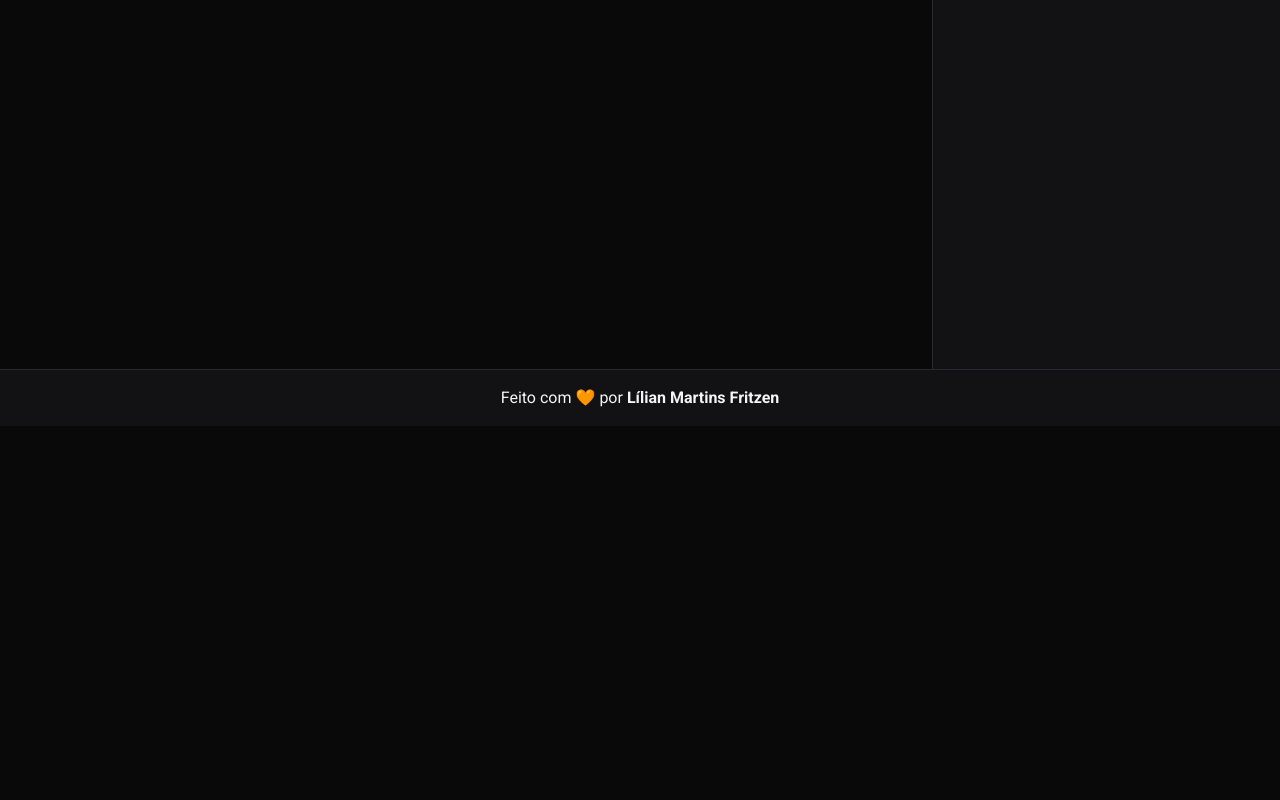
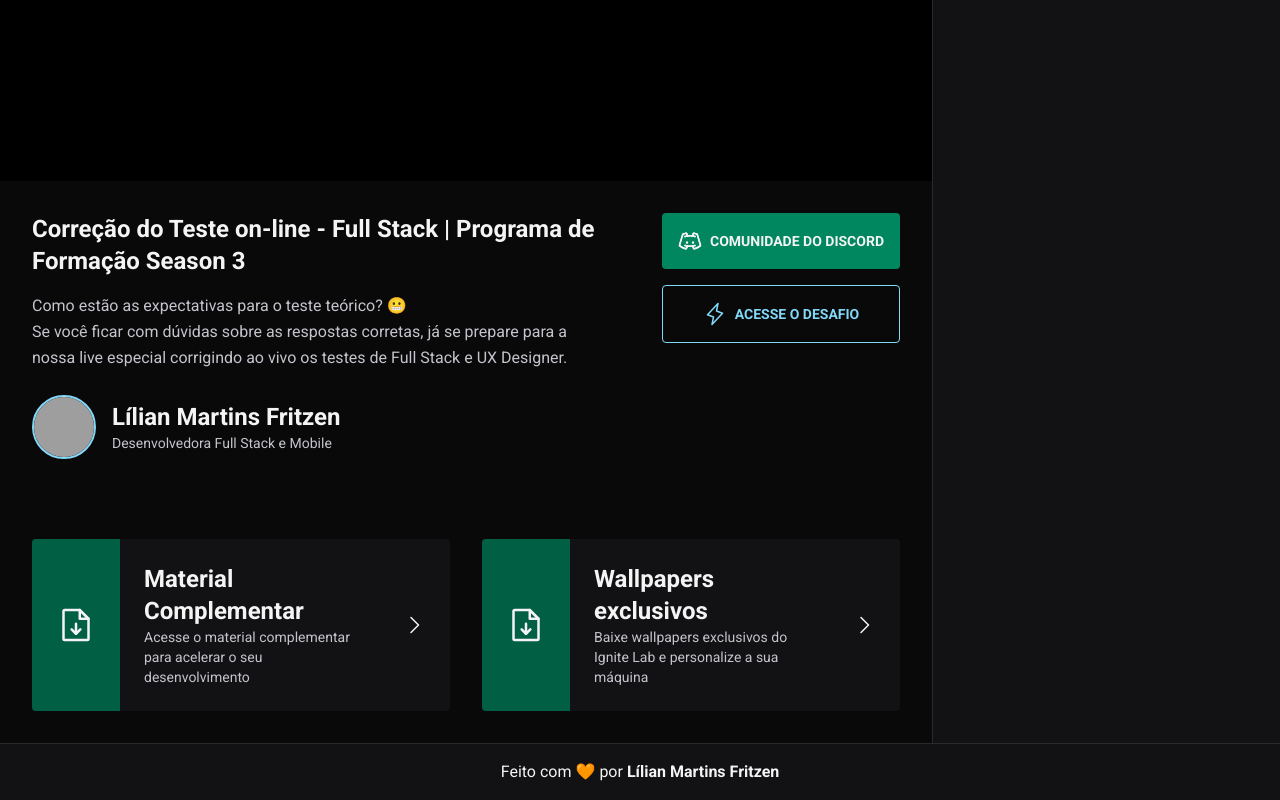
Before and after one commit to lilianmartinsfritzen/class-platform, a React (Vite) app: page / in a window 1280 px wide. Shown: the part 374-1174 px from the top of the page. Before the commit the page ends 800 px from the top, so only its background shows below. Built offline with nearby package versions, Linux system fonts and the light colour scheme; no server answers; grey boxes are pictures that could not be loaded.

Commit message:
feat: custom video component

```diff
--- a/src/components/Video.tsx
+++ b/src/components/Video.tsx
@@ -1,7 +1,89 @@
+import { CaretRight, DiscordLogo, FileArrowDown, Lightning } from "phosphor-react";
+
 export function Video() {
   return (
     <div className="flex-1">
-      Vídeo
+      <div className="bg-black flex justify-center">
+        <div className="h-full w-full max-w-[1100px] max-h-[60vh] aspect-video">
+        </div>
+      </div>
+
+      <div className="p-8 max-w-[1100px] mx-auto">
+        <div className="flex items-start gap-16">
+          <div className="flex-1">
+            <h1 className="text-2xl font-bold">
+              Correção do Teste on-line - Full Stack | Programa de Formação Season 3
+            </h1>
+            <p className="mt-4 text-gray-200 leading-relaxed">
+              Como estão as expectativas para o teste teórico? 😬 <br />
+              Se você ficar com dúvidas sobre as respostas corretas, já se prepare para a nossa live especial corrigindo ao vivo os testes de Full Stack e UX Designer. <br />
+            </p>
+
+            <div className="flex items-center gap-4 mt-6">
+              <img
+                className="h-16 w-16 rounded-full border-2 border-blue-500"
+                src="https://github.com/lilianmartinsfritzen.png"
+                alt=""
+              />
+              <div className="leading-relaxed">
+                <strong className="font-bold text-2xl block">
+                  Lílian Martins Fritzen
+                </strong>
+                <span className="text-gray-200 text-sm block">
+                  Desenvolvedora Full Stack e Mobile
+                </span>
+              </div>
+            </div>
+          </div>
+
+          <div className="flex flex-col gap-4">
+            <a href="" className="p-4 text-sm bg-green-500 flex items-center rounded font-bold uppercase gap-2 justify-center hover:bg-green-700 transition-colors">
+              <DiscordLogo size={24} />
+              Comunidade do discord
+            </a>
+
+            <a href="" className="p-4 text-sm border border-blue-500 text-blue-500 flex items-center rounded font-bold uppercase gap-2 justify-center hover:bg-blue-500 hover:text-gray-900 transition-colors">
+              <Lightning size={24} />
+              Acesse o desafio
+            </a>
+          </div>
+        </div>
+        <div className="gap-8 mt-20 grid grid-cols-2">
+          <a href="" className="bg-gray-700 rounded overflow-hidden flex items-stretch gap-6 hover:bg-gray-600 transition-colors">
+            <div className="bg-green-700 h-full p-6 flex items-center">
+              <FileArrowDown size={40} />
+            </div>
+            <div className="py-6 leading-relaxed">
+              <strong className="text-2xl">
+                Material Complementar
+              </strong>
+              <p className="text-sm text-gray-200">
+                Acesse o material complementar para acelerar o seu desenvolvimento
+              </p>
+            </div>
+            <div className="h-full p-6 flex items-center">
+              <CaretRight size={24} />
+            </div>
+          </a>
+
+          <a href="" className="bg-gray-700 rounded overflow-hidden flex items-stretch gap-6 hover:bg-gray-600 transition-colors">
+            <div className="bg-green-700 h-full p-6 flex items-center">
+              <FileArrowDown size={40} />
+            </div>
+            <div className="py-6 leading-relaxed">
+              <strong className="text-2xl">
+                Wallpapers exclusivos
+              </strong>
+              <p className="text-sm text-gray-200">
+                Baixe wallpapers exclusivos do Ignite Lab e personalize a sua máquina
+              </p>
+            </div>
+            <div className="h-full p-6 flex items-center">
+              <CaretRight size={24} />
+            </div>
+          </a>
+        </div>
+      </div>
     </div>
   )
 }
```
